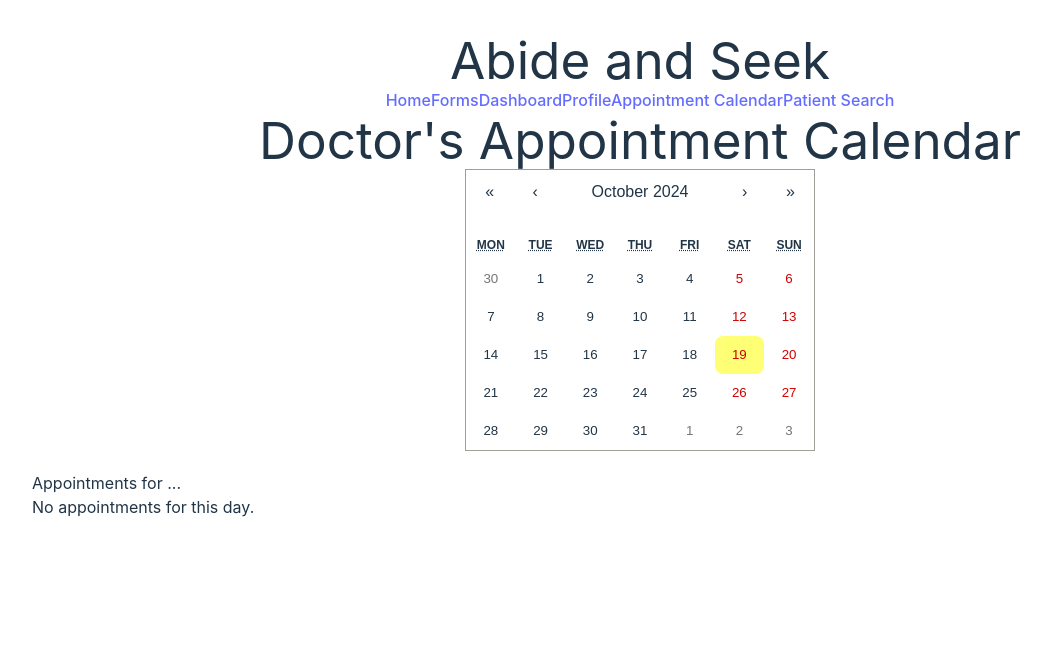
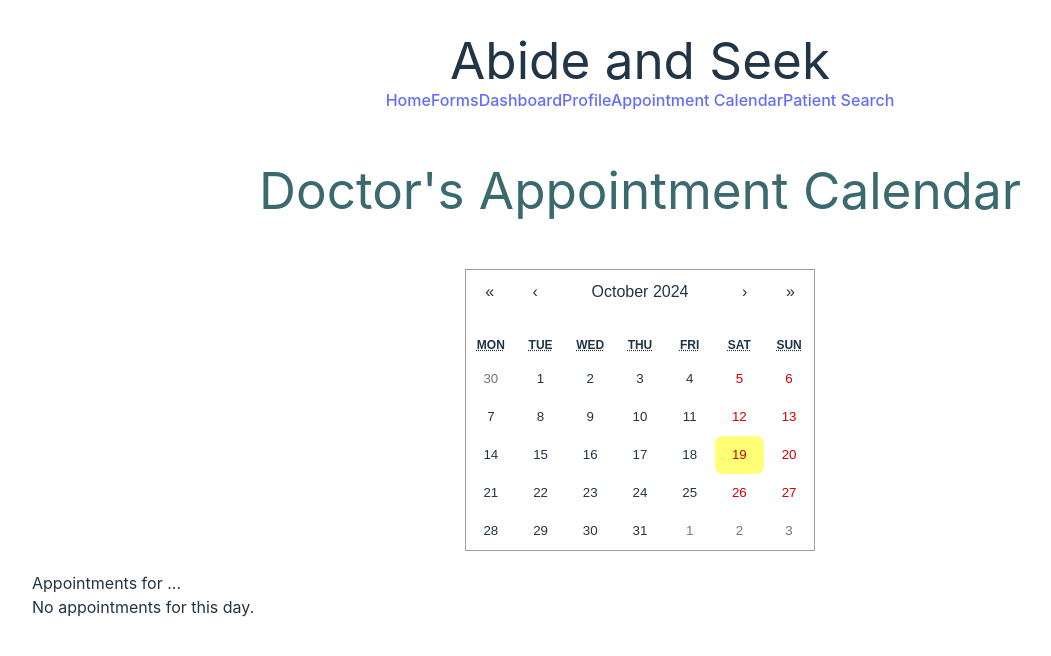
Before and after one commit to cfgtexas24/Team-17, a React (Vite) app in the folder clientcare2/: page /calendar in a window 1280 px wide. Shown: the top 656 px of the page, without its empty margins (0-1051 px from the left). Built offline with nearby package versions, Linux system fonts and the light colour scheme.

Commit message:
styled schedule

```diff
--- a/clientcare2/src/components/admin_components/Calander.css
+++ b/clientcare2/src/components/admin_components/Calander.css
@@ -2,6 +2,11 @@
   display: flex;
   flex-direction: column;
   align-items: center;
+  margin-top: 50px; /* This moves the calendar down */
+}
+
+.calendar-container h1 {
+  color: #3a696e; /* This changes the font color of the title */
 }
 
 .appointment-list {
@@ -21,3 +26,8 @@
   margin: 5px 0;
   border-radius: 5px;
 }
+
+/* You might want to add some spacing to the Calendar component */
+.react-calendar {
+  margin-top: 50px;
+}
```
Lines whose indentation alone changed are shown as unchanged.
